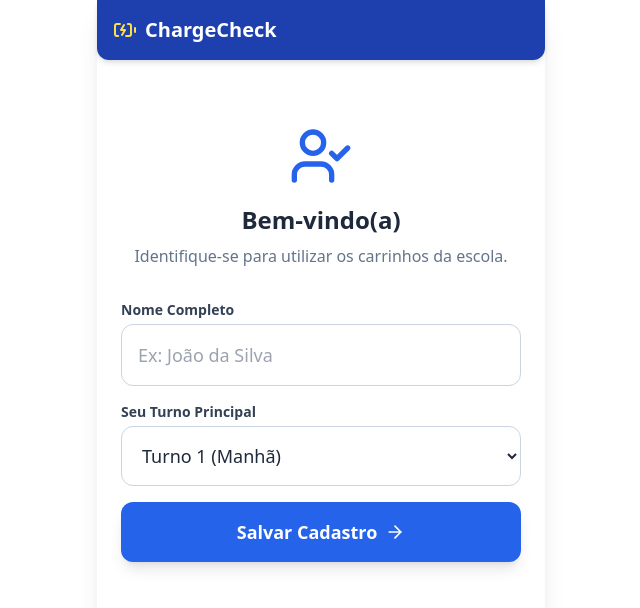
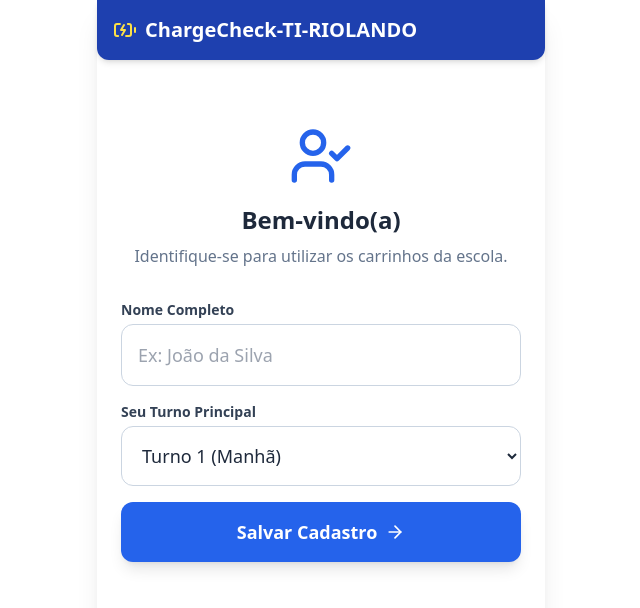
Before and after one commit to willyantecnico3a-hue/chargecheck, a plain HTML site: page index.html in a window 1280 px wide. Shown: the whole page, without its empty margins (319-959 px from the left). Drawn offline with nearby package versions, Linux system fonts and the light colour scheme.

Commit message:
atualiza titulo do site

```diff
--- a/index.html
+++ b/index.html
@@ -44,7 +44,7 @@
   <header class="bg-blue-800 text-white p-4 sticky top-0 z-40 shadow-md rounded-b-xl flex justify-between items-center">
     <div class="flex items-center gap-2">
       <i data-lucide="battery-charging" class="w-6 h-6 text-yellow-300"></i>
-      <h1 class="text-xl font-bold">ChargeCheck</h1>
+      <h1 class="text-xl font-bold">ChargeCheck-TI-RIOLANDO</h1>
     </div>
     <div id="userHeaderName" class="text-sm font-medium opacity-80 hidden">Olá, Prof(a)</div>
   </header>
```
